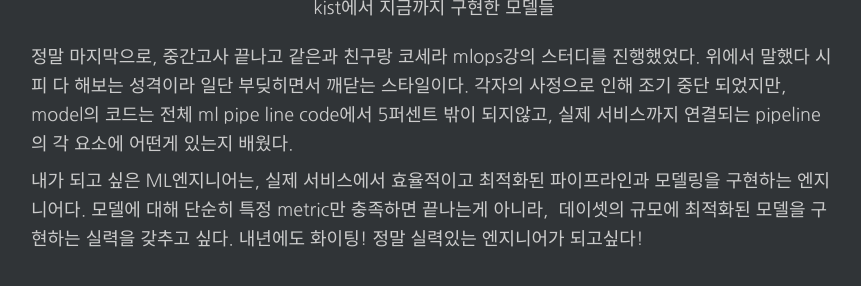
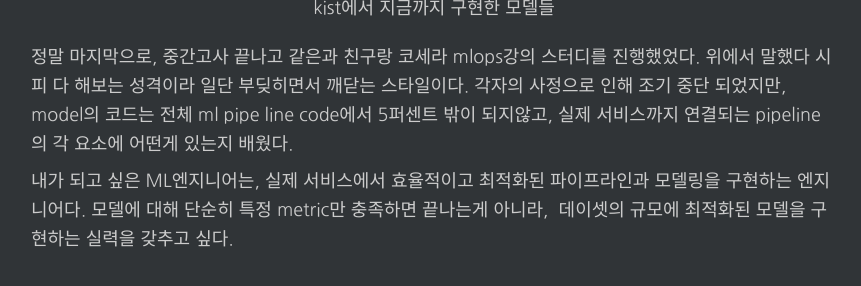
Before and after one commit to changhyeonnam/changhyeonnam.github.io, a Jekyll site: the page built from _posts/2021/2021-12-31-2021_remind.md, in a window 1280 px wide and 900 px high, scrolled down 4006 px, cut to the strip 572-858 px from the top of the window. Shown: the whole strip, without its empty margins (206-1067 px from the left). Built offline with Jekyll 4.4.1, drawn with Linux system fonts in a browser that asks for light colours; nearby versions of some CDN libraries; comment, search, counter and statistics services are not loaded.

Commit message:
update post

```diff
--- a/_posts/2021/2021-12-31-2021_remind.md
+++ b/_posts/2021/2021-12-31-2021_remind.md
@@ -75,4 +75,4 @@ sitemap :
 
 정말 마지막으로, 중간고사 끝나고 같은과 친구랑 코세라 mlops강의 스터디를 진행했었다. 위에서 말했다 시피 다 해보는 성격이라 일단 부딪히면서 깨닫는 스타일이다. 각자의 사정으로 인해 조기 중단 되었지만, model의 코드는 전체 ml pipe line code에서 5퍼센트 밖이 되지않고, 실제 서비스까지 연결되는 pipeline의 각 요소에 어떤게 있는지 배웠다.
 
-내가 되고 싶은 ML엔지니어는, 실제 서비스에서 효율적이고 최적화된 파이프라인과 모델링을 구현하는 엔지니어다. 모델에 대해 단순히 특정 metric만 충족하면 끝나는게 아니라,  데이셋의 규모에 최적화된 모델을 구현하는 실력을 갖추고 싶다. 내년에도 화이팅! 정말 실력있는 엔지니어가 되고싶다!
+내가 되고 싶은 ML엔지니어는, 실제 서비스에서 효율적이고 최적화된 파이프라인과 모델링을 구현하는 엔지니어다. 모델에 대해 단순히 특정 metric만 충족하면 끝나는게 아니라,  데이셋의 규모에 최적화된 모델을 구현하는 실력을 갖추고 싶다.
```
